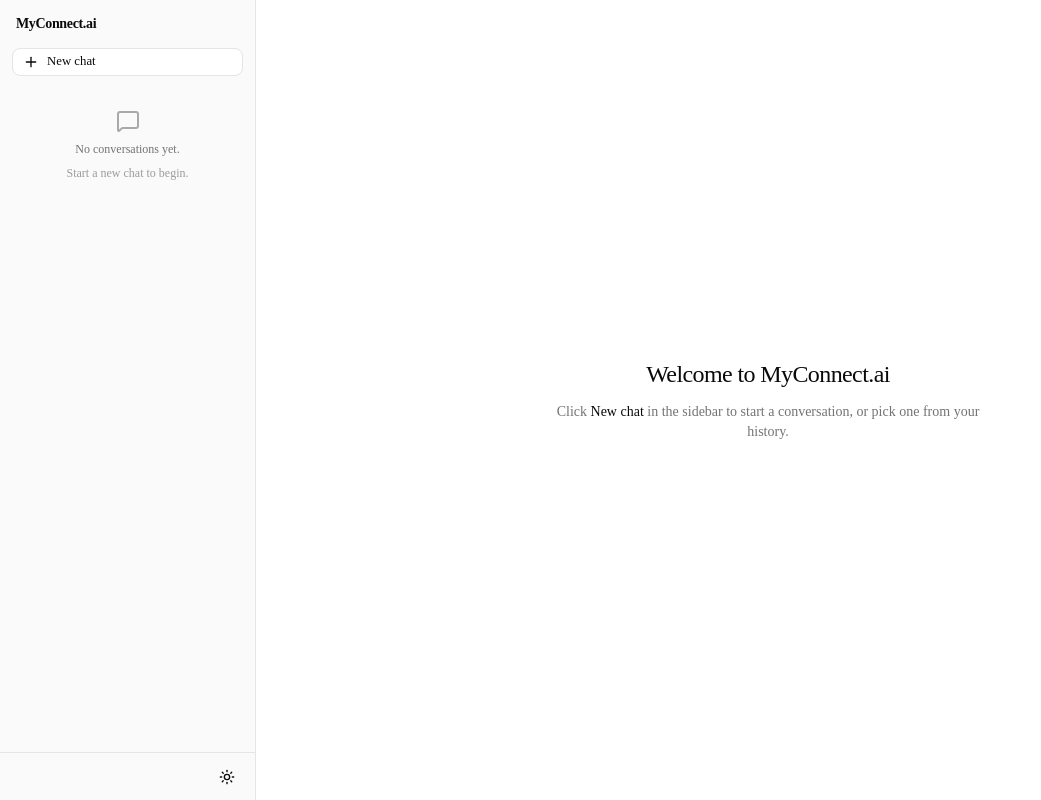
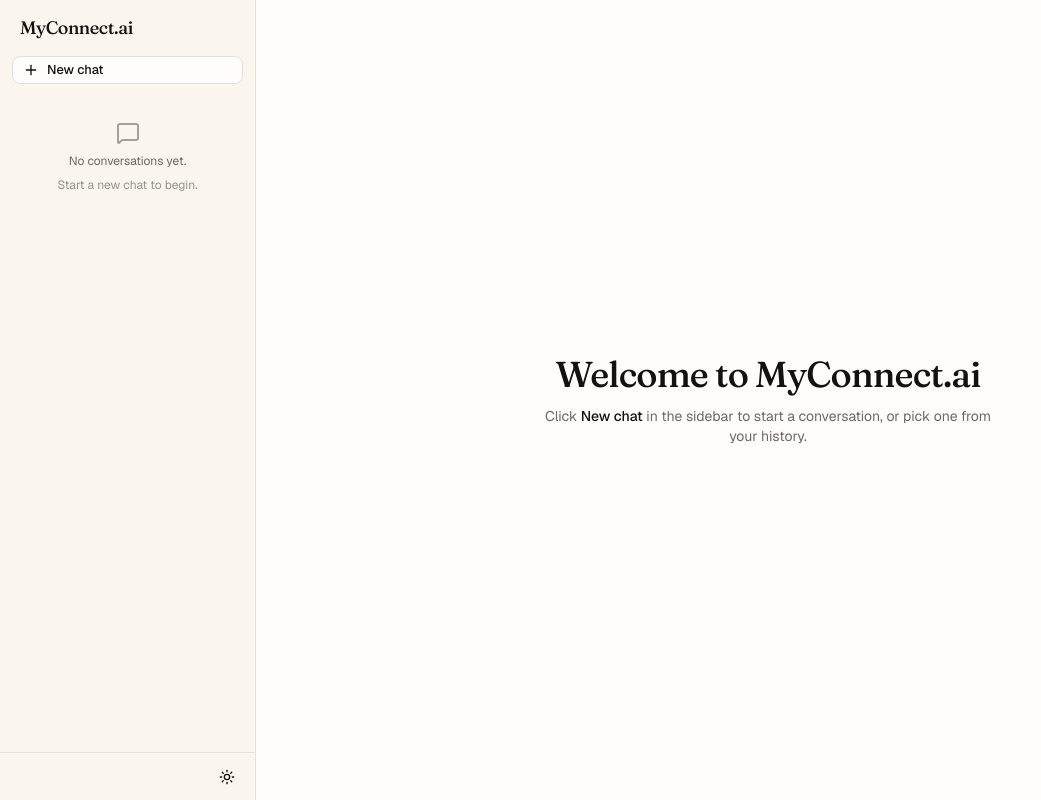
Before and after one commit to kardi06/fe-ai-chat, a Next.js app: page / in a window 1280 px wide. Shown: the whole page, without its empty margins (0-1041 px from the left). Built offline with nearby package versions, Linux system fonts and the light colour scheme.

Commit message:
feat(ui):  warm palette, and view-transition theme switch

```diff
--- a/src/app/globals.css
+++ b/src/app/globals.css
@@ -7,9 +7,10 @@
 @theme inline {
   --color-background: var(--background);
   --color-foreground: var(--foreground);
-  --font-sans: var(--font-sans);
+  --font-sans: var(--font-geist-sans);
   --font-mono: var(--font-geist-mono);
-  --font-heading: var(--font-sans);
+  --font-display: var(--font-fraunces);
+  --font-heading: var(--font-fraunces);
   --color-sidebar-ring: var(--sidebar-ring);
   --color-sidebar-border: var(--sidebar-border);
   --color-sidebar-accent-foreground: var(--sidebar-accent-foreground);
@@ -49,72 +50,72 @@
 }
 
 :root {
-  --background: oklch(1 0 0);
-  --foreground: oklch(0.145 0 0);
+  --background: oklch(0.995 0.003 80);
+  --foreground: oklch(0.18 0.008 60);
   --card: oklch(1 0 0);
-  --card-foreground: oklch(0.145 0 0);
+  --card-foreground: oklch(0.18 0.008 60);
   --popover: oklch(1 0 0);
-  --popover-foreground: oklch(0.145 0 0);
-  --primary: oklch(0.205 0 0);
-  --primary-foreground: oklch(0.985 0 0);
-  --secondary: oklch(0.97 0 0);
-  --secondary-foreground: oklch(0.205 0 0);
-  --muted: oklch(0.97 0 0);
-  --muted-foreground: oklch(0.556 0 0);
-  --accent: oklch(0.97 0 0);
-  --accent-foreground: oklch(0.205 0 0);
+  --popover-foreground: oklch(0.18 0.008 60);
+  --primary: oklch(0.22 0.01 60);
+  --primary-foreground: oklch(0.985 0.005 80);
+  --secondary: oklch(0.965 0.008 80);
+  --secondary-foreground: oklch(0.22 0.01 60);
+  --muted: oklch(0.965 0.008 80);
+  --muted-foreground: oklch(0.52 0.012 60);
+  --accent: oklch(0.95 0.012 75);
+  --accent-foreground: oklch(0.22 0.01 60);
   --destructive: oklch(0.577 0.245 27.325);
-  --border: oklch(0.922 0 0);
-  --input: oklch(0.922 0 0);
-  --ring: oklch(0.708 0 0);
+  --border: oklch(0.91 0.008 80);
+  --input: oklch(0.92 0.008 80);
+  --ring: oklch(0.7 0.012 70);
   --chart-1: oklch(0.87 0 0);
   --chart-2: oklch(0.556 0 0);
   --chart-3: oklch(0.439 0 0);
   --chart-4: oklch(0.371 0 0);
   --chart-5: oklch(0.269 0 0);
   --radius: 0.625rem;
-  --sidebar: oklch(0.985 0 0);
-  --sidebar-foreground: oklch(0.145 0 0);
-  --sidebar-primary: oklch(0.205 0 0);
-  --sidebar-primary-foreground: oklch(0.985 0 0);
-  --sidebar-accent: oklch(0.97 0 0);
-  --sidebar-accent-foreground: oklch(0.205 0 0);
-  --sidebar-border: oklch(0.922 0 0);
-  --sidebar-ring: oklch(0.708 0 0);
+  --sidebar: oklch(0.975 0.01 80);
+  --sidebar-foreground: oklch(0.18 0.008 60);
+  --sidebar-primary: oklch(0.22 0.01 60);
+  --sidebar-primary-foreground: oklch(0.985 0.005 80);
+  --sidebar-accent: oklch(0.94 0.014 75);
+  --sidebar-accent-foreground: oklch(0.22 0.01 60);
+  --sidebar-border: oklch(0.91 0.008 80);
+  --sidebar-ring: oklch(0.7 0.012 70);
 }
 
 .dark {
-  --background: oklch(0.145 0 0);
-  --foreground: oklch(0.985 0 0);
-  --card: oklch(0.205 0 0);
-  --card-foreground: oklch(0.985 0 0);
-  --popover: oklch(0.205 0 0);
-  --popover-foreground: oklch(0.985 0 0);
-  --primary: oklch(0.922 0 0);
-  --primary-foreground: oklch(0.205 0 0);
-  --secondary: oklch(0.269 0 0);
-  --secondary-foreground: oklch(0.985 0 0);
-  --muted: oklch(0.269 0 0);
-  --muted-foreground: oklch(0.708 0 0);
-  --accent: oklch(0.269 0 0);
-  --accent-foreground: oklch(0.985 0 0);
+  --background: oklch(0.16 0.005 60);
+  --foreground: oklch(0.96 0.005 80);
+  --card: oklch(0.21 0.008 60);
+  --card-foreground: oklch(0.96 0.005 80);
+  --popover: oklch(0.21 0.008 60);
+  --popover-foreground: oklch(0.96 0.005 80);
+  --primary: oklch(0.92 0.008 80);
+  --primary-foreground: oklch(0.22 0.01 60);
+  --secondary: oklch(0.28 0.008 60);
+  --secondary-foreground: oklch(0.96 0.005 80);
+  --muted: oklch(0.28 0.008 60);
+  --muted-foreground: oklch(0.68 0.012 70);
+  --accent: oklch(0.28 0.012 65);
+  --accent-foreground: oklch(0.96 0.005 80);
   --destructive: oklch(0.704 0.191 22.216);
-  --border: oklch(1 0 0 / 10%);
-  --input: oklch(1 0 0 / 15%);
-  --ring: oklch(0.556 0 0);
+  --border: oklch(1 0.005 80 / 10%);
+  --input: oklch(1 0.005 80 / 15%);
+  --ring: oklch(0.55 0.012 70);
   --chart-1: oklch(0.87 0 0);
   --chart-2: oklch(0.556 0 0);
   --chart-3: oklch(0.439 0 0);
   --chart-4: oklch(0.371 0 0);
   --chart-5: oklch(0.269 0 0);
-  --sidebar: oklch(0.205 0 0);
-  --sidebar-foreground: oklch(0.985 0 0);
-  --sidebar-primary: oklch(0.488 0.243 264.376);
-  --sidebar-primary-foreground: oklch(0.985 0 0);
-  --sidebar-accent: oklch(0.269 0 0);
-  --sidebar-accent-foreground: oklch(0.985 0 0);
-  --sidebar-border: oklch(1 0 0 / 10%);
-  --sidebar-ring: oklch(0.556 0 0);
+  --sidebar: oklch(0.19 0.006 60);
+  --sidebar-foreground: oklch(0.96 0.005 80);
+  --sidebar-primary: oklch(0.65 0.18 50);
+  --sidebar-primary-foreground: oklch(0.985 0.005 80);
+  --sidebar-accent: oklch(0.28 0.012 65);
+  --sidebar-accent-foreground: oklch(0.96 0.005 80);
+  --sidebar-border: oklch(1 0.005 80 / 10%);
+  --sidebar-ring: oklch(0.55 0.012 70);
 }
 
 @layer base {
@@ -128,3 +129,30 @@
     @apply font-sans;
   }
 }
+
+@utility font-display {
+  font-family: var(--font-display), Georgia, "Times New Roman", serif;
+  font-feature-settings: "ss01", "ss02";
+}
+
+::view-transition-old(root),
+::view-transition-new(root) {
+  animation: none;
+  mix-blend-mode: normal;
+}
+
+::view-transition-old(root) {
+  z-index: 1;
+}
+
+::view-transition-new(root) {
+  z-index: 2;
+}
+
+.dark::view-transition-old(root) {
+  z-index: 2;
+}
+
+.dark::view-transition-new(root) {
+  z-index: 1;
+}
--- a/src/app/layout.tsx
+++ b/src/app/layout.tsx
@@ -1,5 +1,5 @@
 import type { Metadata } from "next";
-import { Geist, Geist_Mono } from "next/font/google";
+import { Fraunces, Geist, Geist_Mono } from "next/font/google";
 import { Providers } from "@/components/providers/providers";
 import "./globals.css";
 
@@ -11,6 +11,12 @@
 const geistMono = Geist_Mono({
   variable: "--font-geist-mono",
   subsets: ["latin"],
+});
+
+const fraunces = Fraunces({
+  variable: "--font-fraunces",
+  subsets: ["latin"],
+  display: "swap",
 });
 
 export const metadata: Metadata = {
@@ -28,7 +34,7 @@
     <html
       lang="en"
       suppressHydrationWarning
-      className={`${geistSans.variable} ${geistMono.variable} h-full antialiased`}
+      className={`${geistSans.variable} ${geistMono.variable} ${fraunces.variable} h-full antialiased`}
     >
       <body className="min-h-full flex flex-col">
         <Providers>{children}</Providers>
--- a/src/app/page.tsx
+++ b/src/app/page.tsx
@@ -5,7 +5,9 @@
     <AppShell>
       <main className="flex flex-1 items-center justify-center p-8">
         <div className="flex max-w-md flex-col items-center gap-3 text-center">
-          <h2 className="text-2xl font-medium tracking-tight">Welcome to MyConnect.ai</h2>
+          <h2 className="font-display text-3xl font-medium tracking-tight sm:text-4xl">
+            Welcome to MyConnect.ai
+          </h2>
           <p className="text-sm text-muted-foreground">
             Click <span className="font-medium text-foreground">New chat</span> in the sidebar to
             start a conversation, or pick one from your history.
--- a/src/components/chat/chat-pane.tsx
+++ b/src/components/chat/chat-pane.tsx
@@ -57,8 +57,8 @@
 
   return (
     <div className="flex min-h-0 flex-1 flex-col">
-      <header className="flex h-12 items-center border-b border-border px-6">
-        <h2 className="truncate text-sm font-medium">{data.session.title}</h2>
+      <header className="flex h-14 items-center border-b border-border px-6">
+        <h2 className="font-display truncate text-base font-medium">{data.session.title}</h2>
       </header>
       {showEmptyState ? (
         <EmptyChatState onPromptSelect={setInput} />
--- a/src/components/chat/empty-chat-state.tsx
+++ b/src/components/chat/empty-chat-state.tsx
@@ -33,8 +33,10 @@
 
 export function EmptyChatState({ onPromptSelect }: EmptyChatStateProps) {
   return (
-    <div className="mx-auto flex w-full max-w-3xl flex-1 flex-col items-center justify-center gap-8 px-6 py-12">
-      <h2 className="text-2xl font-medium tracking-tight">How can I help you connect today?</h2>
+    <div className="mx-auto flex w-full max-w-3xl flex-1 flex-col items-center justify-center gap-10 px-6 py-12">
+      <h2 className="font-display text-center text-3xl font-medium tracking-tight sm:text-4xl">
+        How can I help you connect today?
+      </h2>
       <div className="grid w-full grid-cols-1 gap-3 sm:grid-cols-2">
         {SUGGESTED_PROMPTS.map((p) => {
           const Icon = p.icon;
@@ -43,9 +45,9 @@
               key={p.title}
               type="button"
               onClick={() => onPromptSelect(p.prompt)}
-              className="group flex flex-col items-start gap-2 rounded-xl border border-border bg-card p-4 text-left transition-colors hover:border-foreground/20 hover:bg-muted/40"
+              className="group flex flex-col items-start gap-2 rounded-xl border border-border bg-card p-4 text-left transition-all hover:-translate-y-0.5 hover:border-foreground/20 hover:bg-muted/40 hover:shadow-sm"
             >
-              <Icon className="size-4 text-muted-foreground" />
+              <Icon className="size-4 text-muted-foreground transition-colors group-hover:text-foreground" />
               <span className="text-sm font-medium">{p.title}</span>
               <span className="line-clamp-2 text-xs text-muted-foreground">{p.prompt}</span>
             </button>
--- a/src/components/sidebar/session-item.tsx
+++ b/src/components/sidebar/session-item.tsx
@@ -18,20 +18,20 @@
   return (
     <div
       className={cn(
-        'group/session-item relative flex items-center rounded-md transition-colors',
+        'group/session-item relative flex items-center rounded-lg transition-colors',
         active
-          ? 'bg-accent text-accent-foreground'
-          : 'text-foreground/80 hover:bg-muted/60 hover:text-foreground',
+          ? 'bg-sidebar-accent text-sidebar-accent-foreground'
+          : 'text-sidebar-foreground/80 hover:bg-sidebar-accent/60 hover:text-sidebar-foreground',
       )}
     >
       <Link
         href={href}
         title={session.title}
-        className="flex min-w-0 flex-1 items-center px-2.5 py-1.5 text-sm"
+        className="flex min-w-0 flex-1 items-center px-3 py-2 text-sm"
       >
         <span className="truncate">{session.title}</span>
       </Link>
-      <div className="pr-1">
+      <div className="pr-1.5">
         <SessionItemActions session={session} />
       </div>
     </div>
--- a/src/components/sidebar/sidebar.tsx
+++ b/src/components/sidebar/sidebar.tsx
@@ -11,11 +11,11 @@
 
 export function Sidebar() {
   return (
-    <aside className="hidden w-64 shrink-0 flex-col border-r border-border bg-sidebar md:flex">
-      <header className="flex h-12 items-center px-4">
-        <h1 className="text-sm font-semibold tracking-tight">MyConnect.ai</h1>
+    <aside className="hidden w-64 shrink-0 flex-col border-r border-sidebar-border bg-sidebar md:flex">
+      <header className="flex h-14 items-center px-5">
+        <h1 className="font-display text-lg font-medium tracking-tight">MyConnect.ai</h1>
       </header>
-      <div className="px-3 pb-2">
+      <div className="px-3 pb-3">
         <NewChatButton />
       </div>
       <ScrollArea className="flex-1">
@@ -23,7 +23,7 @@
           <SessionList />
         </div>
       </ScrollArea>
-      <footer className="flex h-12 items-center justify-end border-t border-border px-3">
+      <footer className="flex h-12 items-center justify-end border-t border-sidebar-border px-3">
         <ThemeToggle />
       </footer>
     </aside>
```
Also changed, not shown: src/components/theme-toggle.tsx (+45 -3 lines).
